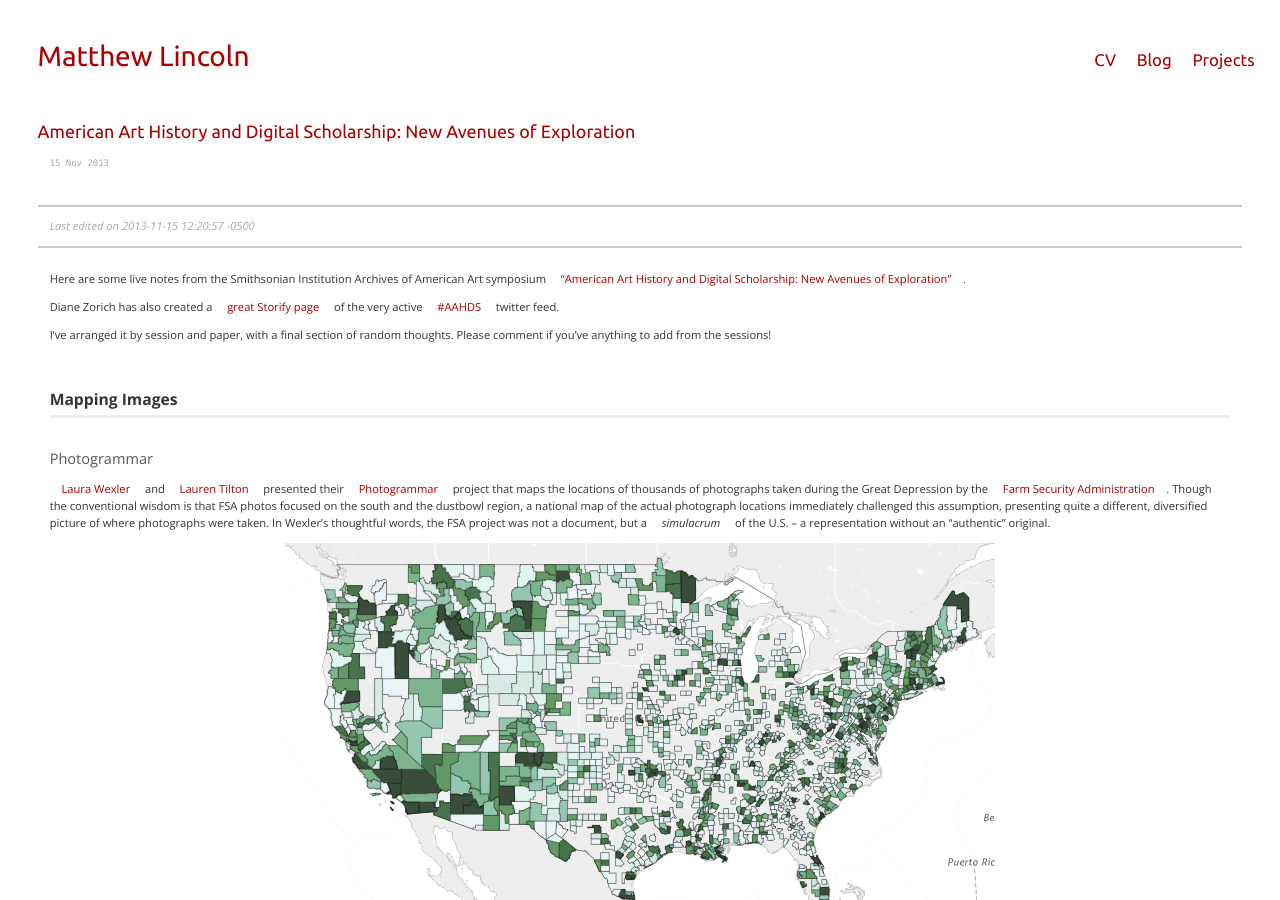
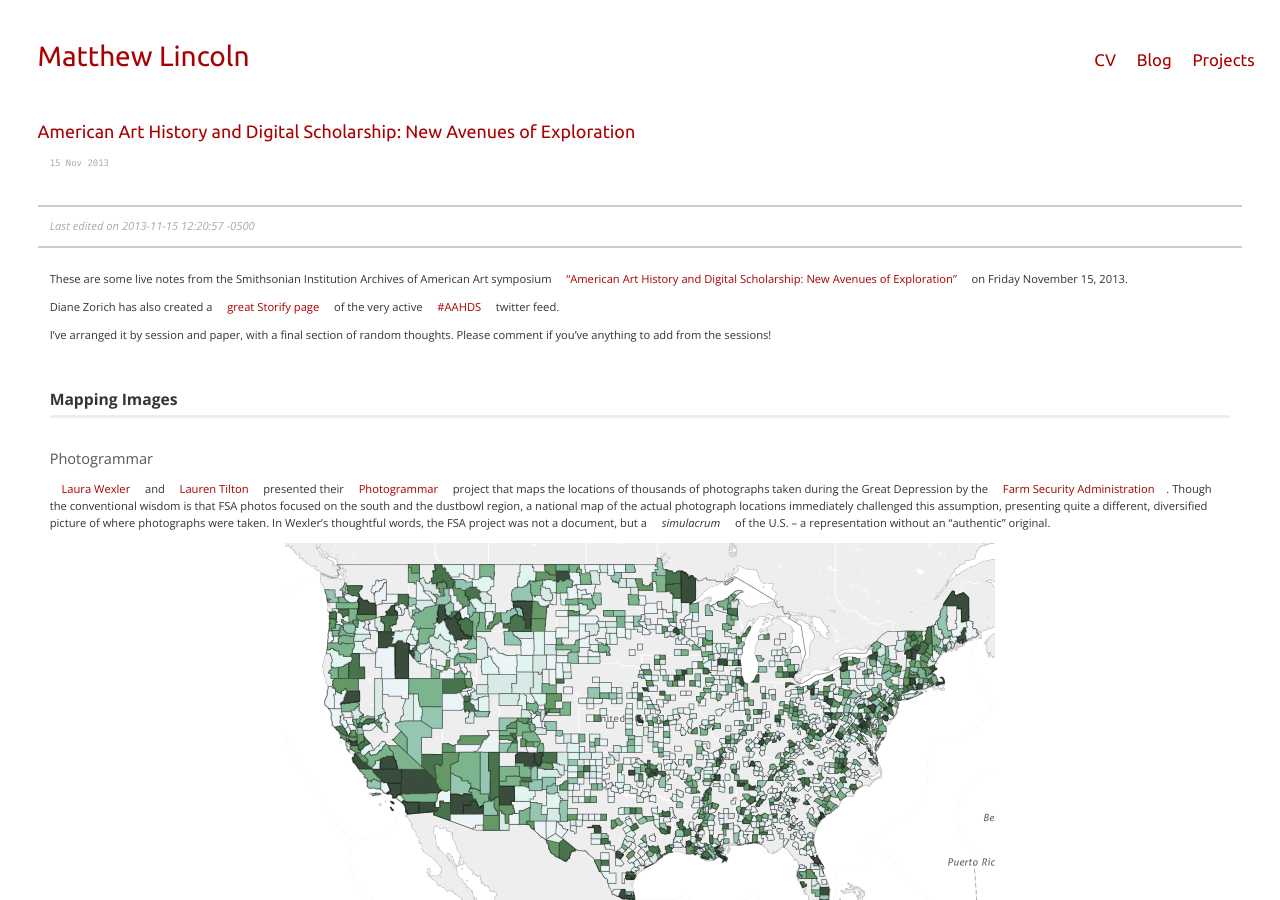
Before and after one commit to mdlincoln/mdlincoln.github.io, a Jekyll site: the page built from _posts/2013-11-15-american-art-history-and-digital-scholarship.md, in a window 1280 px wide and 900 px high. Built offline with Jekyll 4.4.1, drawn with Linux system fonts in a browser that asks for light colours; comment, search, counter and statistics services are not loaded.

Commit message:
Edit to reflect past nature of the symposium

```diff
--- a/_posts/2013-11-15-american-art-history-and-digital-scholarship.md
+++ b/_posts/2013-11-15-american-art-history-and-digital-scholarship.md
@@ -12,7 +12,7 @@
 <p>Last edited on {{ page.date }}</p>
 </aside>
 
-Here are some live notes from the Smithsonian Institution Archives of American Art symposium ["American Art History and Digital Scholarship: New Avenues of Exploration"](http://www.aaa.si.edu/symposium).
+These are some live notes from the Smithsonian Institution Archives of American Art symposium ["American Art History and Digital Scholarship: New Avenues of Exploration"](http://www.aaa.si.edu/symposium) on Friday November 15, 2013.
 
 Diane Zorich has also created a [great Storify page](http://storify.com/dzorich/american-art-history-and-digital-scholarship-1?utm_medium=sfy.co-twitter&utm_source=t.co&utm_campaign=&awesm=sfy.co_cUSj&utm_content=storify-pingback) of the very active [#AAHDS](https://twitter.com/search?q=aahds) twitter feed.
 
```
